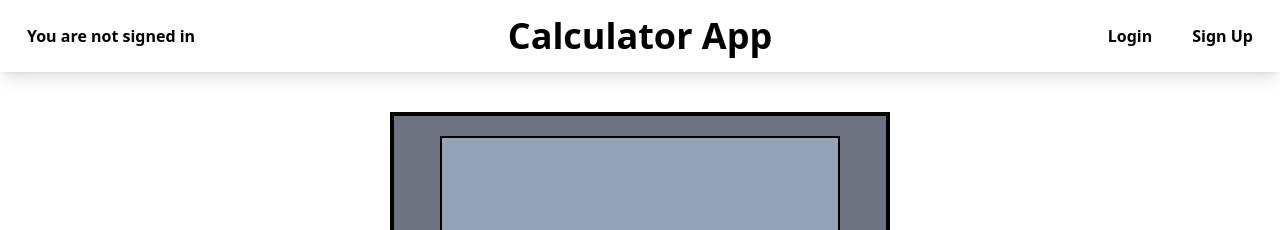
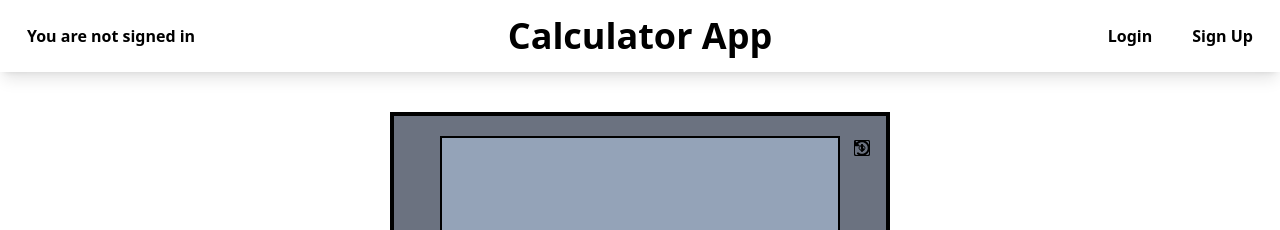
Before and after one commit to jdplumst/calculator-app, a Next.js app: page / in a window 1280 px wide. Shown: the top 230 px of the page. Built offline with nearby package versions, Linux system fonts and the light colour scheme.

Commit message:
Install react-icons and add history buttons

```diff
--- a/package.json
+++ b/package.json
@@ -19,6 +19,7 @@
     "next": "13.2.4",
     "react": "18.2.0",
     "react-dom": "18.2.0",
+    "react-icons": "^4.8.0",
     "typescript": "5.0.2"
   },
   "devDependencies": {
--- a/pages/index.tsx
+++ b/pages/index.tsx
@@ -1,6 +1,8 @@
 import Head from "next/head";
 import Link from "next/link";
 import { useEffect, useState } from "react";
+import { FaHistory } from "react-icons/fa";
+import { BsArrowUpSquare, BsArrowDownSquare } from "react-icons/bs";
 
 export default function Home() {
   const [username, setUsername] = useState(null);
@@ -179,9 +181,7 @@ export default function Home() {
       setDisplay((prevDisplay) => prevDisplay + d);
     } else if (d === "=" && value.length !== 0) {
       // Can only evaluate after number input
-      console.log(display);
       const replaced = display.replace(/\^/g, "**");
-      console.log(replaced);
       const result = eval(replaced);
       if (result.length >= 14) {
         setDisplay(result.toExponential(10).toString());
@@ -246,7 +246,16 @@ export default function Home() {
             </div>
           )}
         </nav>
-        <div className="mt-10 h-[580px] w-[500px] border-4 border-black bg-gray-500">
+        <div className="relative mt-10 h-[580px] w-[500px] border-4 border-black bg-gray-500">
+          <button className="absolute right-4 top-6 hover:cursor-pointer">
+            <FaHistory />
+          </button>
+          <button className="absolute right-4 top-6 hover:cursor-pointer">
+            <BsArrowUpSquare />
+          </button>
+          <button className="absolute right-4 top-6 hover:cursor-pointer">
+            <BsArrowDownSquare />
+          </button>
           <div className="mx-auto mt-5 flex h-[100px] w-[400px] items-center justify-end border-2 border-black bg-slate-400 p-2 text-5xl">
             <span>{display}</span>
           </div>
```
Also changed, not shown: 1 other file (tests, documents, lock files or other folders).
